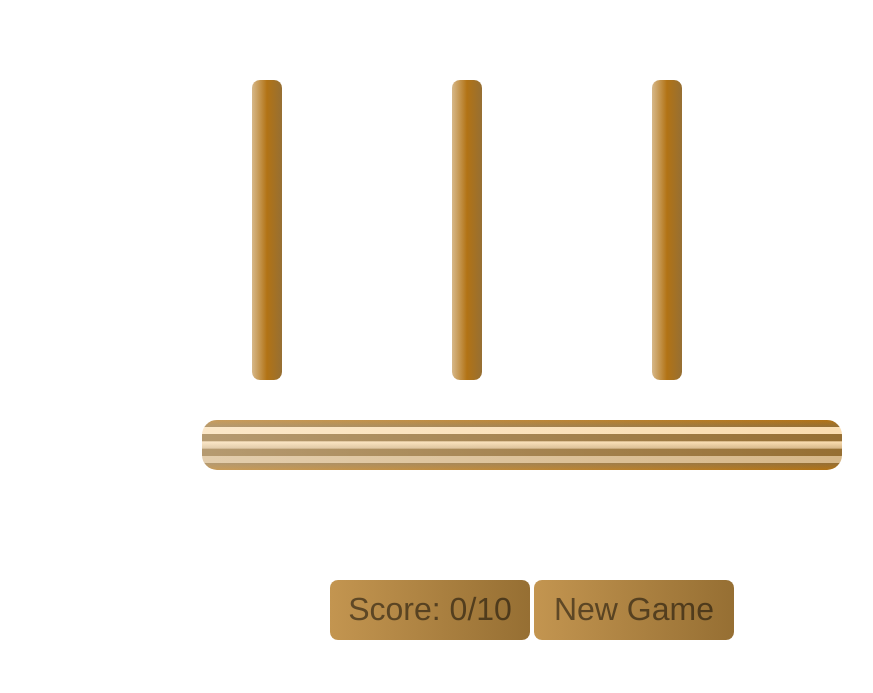
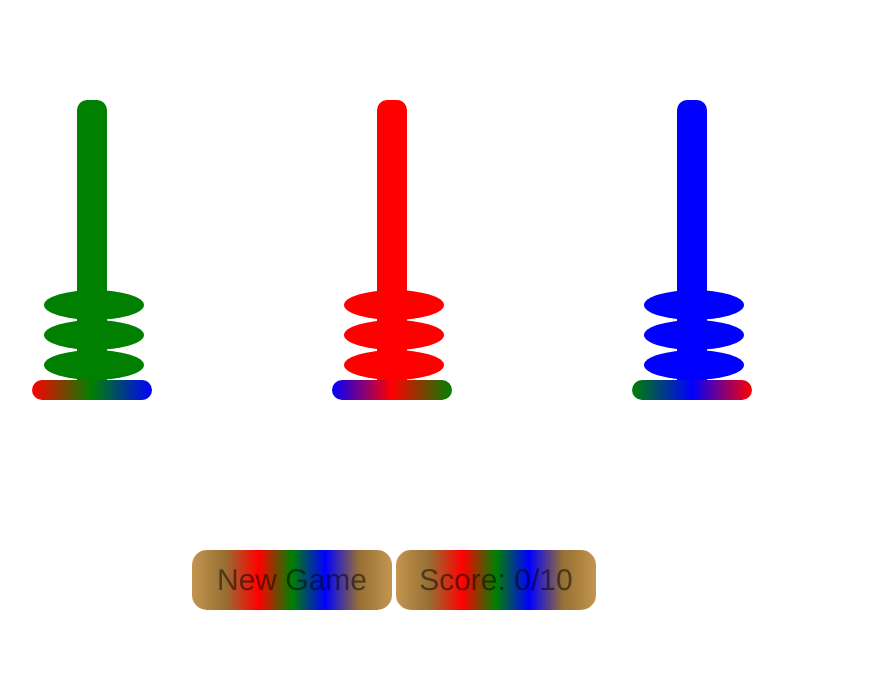
Before and after one commit to subhashis-selise/Stack_game, a plain HTML site: page index.html in a window 1280 px wide. Shown: the whole page, without its empty margins (108-981 px from the left). Drawn offline with nearby package versions, Linux system fonts and the light colour scheme.

Commit message:
disk add

```diff
--- a/index.html
+++ b/index.html
@@ -3,23 +3,34 @@
     <meta charset="UTF-8">
     <meta name="viewport" content="width=device-width, initial-scale=1.0">
     <title>Document</title>
-
     <link rel="stylesheet" href="https://maxcdn.bootstrapcdn.com/bootstrap/3.4.1/css/bootstrap.min.css">
     <script src="https://ajax.googleapis.com/ajax/libs/jquery/3.4.1/jquery.min.js"></script>
     <script src="https://maxcdn.bootstrapcdn.com/bootstrap/3.4.1/js/bootstrap.min.js"></script>
     <link rel="stylesheet" href="style.css">
-    <script type="text/javascript"  src="script.js" charset="utf-8"></script>
+    <script src="script.js" defer></script>
 </head>
     <body>
-        <form>
-            <div class="discs">
-                <div class="tower a"></div>
-                <div class="tower b"></div>
-                <div class="tower c"></div>
+        <div class="main">
+            <div class="middle">
+                <div id="first-tower">
+                    <div class="tower a" id="towerStick"></div>
+                    <div class="tower-base" id="towerBase"></div>
+                </div>
+                <div id="second-tower">
+                    <div class="tower b" id="towerStick1"></div>
+                    <div class="tower-base"id="towerBase1"></div>
+                </div>
+                <div id="third-tower">
+                    <div class="tower c" id="towerStick2"></div>
+                    <div class="tower-base" id="towerBase2"></div>
+                </div>
             </div>
-            <div class="bottom"></div>
+        </div>
+        <!-- <div class="bottom"></div> -->
+        <div class="gaming_option">
+            <button type="reset">New Game</button>
             <button type="reset">Score: 0/10</button>
-            <button type="reset">New Game</button>
-        </form>
+        </div>
+
     </body>
 </html>
--- a/script.js
+++ b/script.js
@@ -1,5 +1,43 @@
-document.getElementById("dragstack").addEventListener("click", displayDate);
-function displayDate() {
-  alert("yes");
-  document.getElementById("demo").innerHTML = Date();
+addDisk(250,52);
+function addDisk(xCoordinate,yCoordinate){
+    var randColor="green";
+    var cnt=0,id=1;
+    var firstTower = document.getElementById('first-tower');
+    var secondTower = document.getElementById('second-tower');
+    var thirdTower = document.getElementById('third-tower');
+    for(var i=1;i<=3;i++){
+        var diskElement = makeDisk(xCoordinate - cnt, yCoordinate, randColor, id);
+        console.log(diskElement);
+        firstTower === null || firstTower === void 0 ? void 0 : firstTower.appendChild(diskElement);
+        cnt+=30;
+    }
+    cnt=0,id=2;
+    randColor="red";
+    for(var i=1;i<=3;i++){
+        var diskElement = makeDisk(xCoordinate - cnt, yCoordinate, randColor, id);
+        console.log(diskElement);
+        secondTower === null || secondTower === void 0 ? void 0 : secondTower.appendChild(diskElement);
+        cnt+=30;
+    }
+    cnt=0,id=3;
+    randColor="blue";
+    for(var i=1;i<=3;i++){
+        var diskElement = makeDisk(xCoordinate - cnt, yCoordinate, randColor, id);
+        console.log(diskElement);
+        thirdTower === null || thirdTower === void 0 ? void 0 : thirdTower.appendChild(diskElement);
+        cnt+=30;
+    }
 }
+function makeDisk(lastPositionX, lastPositionY, diskColor, id) {
+    var diskElement = document.createElement("div");
+    diskElement.style.top = lastPositionX + 'px';
+    diskElement.style.left = lastPositionY + 'px';
+    diskElement.style.width = '100px';
+    diskElement.style.height = '30px';
+    diskElement.style.borderRadius = '50%';
+    diskElement.style.backgroundColor = diskColor;
+    diskElement.style.position = 'absolute';
+    diskElement.style.zIndex = '100';
+    diskElement.id = 'temp' + diskColor + id;
+    return diskElement;
+}
--- a/style.css
+++ b/style.css
@@ -1,57 +1,29 @@
-
-.discs {
-    position: relative;
-    display: flex;
-    flex-flow: column wrap;
-    justify-content: flex-end;
-    margin: 10vmin auto 0;
-    width: 90vmin;
-    height: 35vmin;
-}
-
-
-form {
-    text-align: center;
-}
-
 .tower {
     position: absolute;
-    top: 0px;
-    border-radius: 1vmin;
+    border-radius: 10px;
     width: 30px;
     height: 300px;
-    background: linear-gradient(to right, #d7b889, #b27315, #966f33);
+    /* background: linear-gradient(to right, #d7b889, #b27315, #966f33); */
+    /* background: linear-gradient(to right, black,red,yellow); */
 }
 .a {
-    left: 80px;
+    background: linear-gradient(to right, green,green,green);
 }
 .b {
-    left: 280px;
+    background: linear-gradient(to right, red,red,red);
 }
 .c {
-    left:480px;
+    background: linear-gradient(to right, blue,blue,blue);
 }
-
-.bottom {
-    position: relative;
-    display: block;
-    margin: 60px 310px;
-    border-radius: 15px;
-    width: 50%;
-    height: 50px;
-    background: linear-gradient(to right, rgba(255, 255, 255, 0.3), transparent),
-    linear-gradient(#b27315, #966f33 13%, #faddb0 14.5%, #faddb0 27.5%, #966f33 29%, #966f33 42%, #faddb0 43.5%, #d7b889 56.5%, #966f33 58%, #966f33 71%, #d7b889 72.5%, #d7b889 85.5%, #966f33 87%, #b27315);
-}
-
 button {
     margin: 50px auto;
     border: none;
-    border-radius: 1vmin;
+    border-radius: 15px;
     width: 200px;
     height: 60px;
-    font-size: 4vmin;
+    font-size: 30px;
     color: rgba(0, 0, 0, 0.5);
-    background: linear-gradient(to right, #c39550, #966f33);
+    background: linear-gradient(to right, #c39550, #966f33,red,green,blue,#966f33, #c39550);
     outline: none;
     cursor: pointer;
     transition: background 0.3s;
@@ -62,11 +34,53 @@ button:hover {
 button:active {
     background: linear-gradient(to right, #cf9844, #9e6f29);
 }
-.disc-1
-{
-    background-color: hsl(0, 50%, 50%);
+.main{
+    display: flex;
+    flex: 3;
+    margin-top: 100px;
+}
+
+.middle{
+    display: flex;
+    justify-content: space-around;
+    align-items: flex-end;
+    padding-bottom: 100px;
+}
+.middle > div{
+    display: flex;
+    justify-content: center;
+    align-items: flex-end;
+    height:300px;
+    width :200px;
+    margin-left: 100px;
+    position: relative;
+}
+.tower-base{
+    position: absolute;
+    width: 200px;
+    height: 10px;
+}
+
+#first-tower > .tower-base{
+    border-radius: 15px;
+    width: 60%;
     height: 20px;
-    width: 40px;
-    margin:10px;
-    z-index:0;
+    background: linear-gradient(to right, red, green,blue);
+    /* background: linear-gradient(to right, rgba(255, 255, 255, 0.3), transparent),linear-gradient(#b27315, #966f33 13%, #faddb0 14.5%, #faddb0 27.5%, #966f33 29%, #966f33 42%, #faddb0 43.5%, #d7b889 56.5%, #966f33 58%, #966f33 71%, #d7b889 72.5%, #d7b889 85.5%, #966f33 87%, #b27315); */
+
 }
+#second-tower > .tower-base{
+    border-radius: 15px;
+    width: 60%;
+    height: 20px;
+    background: linear-gradient(to right, blue, red,green);
+}
+#third-tower > .tower-base{
+    border-radius: 15px;
+    width: 60%;
+    height: 20px;
+    background: linear-gradient(to right, green, blue,red);
+}
+.gaming_option{
+    padding-left: 300px;
+}
```
